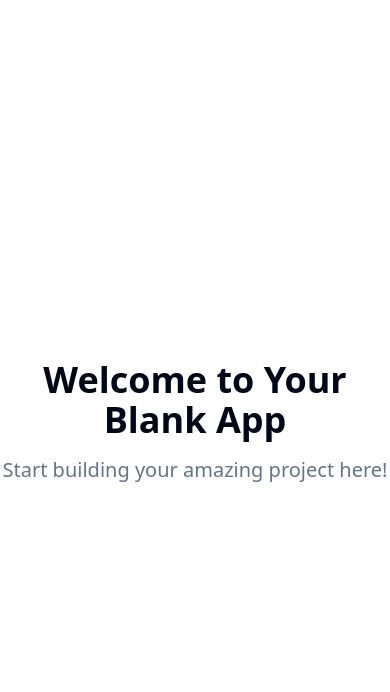
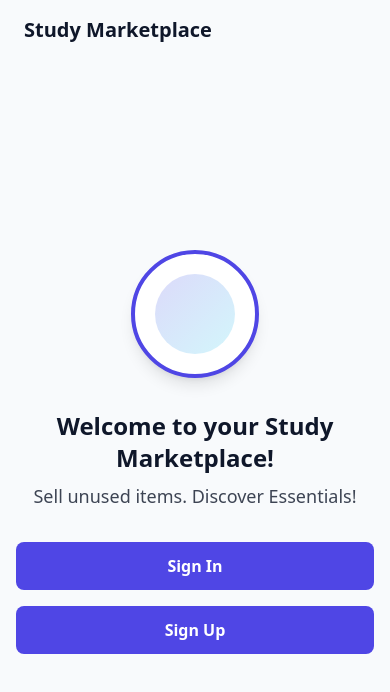
Before and after one commit to kashi-verma/StudentHelp, a React (Vite) app: page / in a window 390 px wide. Shown: the top 692 px of the page. Built offline with nearby package versions, Linux system fonts and the light colour scheme.

Commit message:
feat: Implement landing page component
Adds a responsive LandingPage component with a header, logo, tagline, and sign-in/sign-up buttons, styled with Tailwind CSS and adhering to the specified color palette and layout.

```diff
--- /dev/null
+++ b/src/components/AuthButtons.tsx
@@ -0,0 +1,34 @@
+
+import React from 'react';
+import Button from './Button';
+
+const AuthButtons = () => {
+  const handleSignIn = () => {
+    console.log('Sign In clicked');
+  };
+
+  const handleSignUp = () => {
+    console.log('Sign Up clicked');
+  };
+
+  return (
+    <div className="flex flex-col sm:flex-row gap-4 w-full max-w-sm mx-auto">
+      <Button
+        onClick={handleSignIn}
+        variant="primary"
+        className="flex-1"
+      >
+        Sign In
+      </Button>
+      <Button
+        onClick={handleSignUp}
+        variant="primary"
+        className="flex-1"
+      >
+        Sign Up
+      </Button>
+    </div>
+  );
+};
+
+export default AuthButtons;
--- /dev/null
+++ b/src/components/Button.tsx
@@ -0,0 +1,29 @@
+
+import React from 'react';
+
+interface ButtonProps {
+  children: React.ReactNode;
+  onClick?: () => void;
+  variant?: 'primary' | 'secondary';
+  className?: string;
+}
+
+const Button = ({ children, onClick, variant = 'primary', className = '' }: ButtonProps) => {
+  const baseClasses = "px-6 py-3 rounded-lg font-semibold text-white transition-all duration-200 transform hover:scale-105 focus:outline-none focus:ring-4 focus:ring-opacity-50";
+
+  const variantClasses = {
+    primary: "bg-[#4F46E5] hover:bg-[#22D3EE] focus:ring-[#22D3EE]",
+    secondary: "bg-[#22D3EE] hover:bg-[#4F46E5] focus:ring-[#4F46E5]"
+  };
+
+  return (
+    <button
+      onClick={onClick}
+      className={`${baseClasses} ${variantClasses[variant]} ${className}`}
+    >
+      {children}
+    </button>
+  );
+};
+
+export default Button;
--- /dev/null
+++ b/src/components/Header.tsx
@@ -0,0 +1,14 @@
+
+import React from 'react';
+
+const Header = () => {
+  return (
+    <header className="w-full px-6 py-4">
+      <h1 className="text-xl font-semibold text-[#0F172A]">
+        Study Marketplace
+      </h1>
+    </header>
+  );
+};
+
+export default Header;
--- /dev/null
+++ b/src/components/LandingPage.tsx
@@ -0,0 +1,24 @@
+
+import React from 'react';
+import Header from './Header';
+import Logo from './Logo';
+import Tagline from './Tagline';
+import AuthButtons from './AuthButtons';
+
+const LandingPage = () => {
+  return (
+    <div className="min-h-screen bg-[#F8FAFC] flex flex-col">
+      <Header />
+
+      <main className="flex-1 flex flex-col items-center justify-center px-4 py-12">
+        <div className="w-full max-w-md space-y-8 text-center">
+          <Logo />
+          <Tagline />
+          <AuthButtons />
+        </div>
+      </main>
+    </div>
+  );
+};
+
+export default LandingPage;
--- /dev/null
+++ b/src/components/Logo.tsx
@@ -0,0 +1,14 @@
+
+import React from 'react';
+
+const Logo = () => {
+  return (
+    <div className="flex justify-center mb-8">
+      <div className="w-32 h-32 rounded-full border-4 border-[#4F46E5] flex items-center justify-center bg-white shadow-lg">
+        <div className="w-20 h-20 rounded-full bg-gradient-to-br from-[#4F46E5] to-[#22D3EE] opacity-20"></div>
+      </div>
+    </div>
+  );
+};
+
+export default Logo;
--- /dev/null
+++ b/src/components/Tagline.tsx
@@ -0,0 +1,17 @@
+
+import React from 'react';
+
+const Tagline = () => {
+  return (
+    <div className="space-y-2">
+      <h2 className="text-2xl md:text-3xl font-bold text-[#0F172A]">
+        Welcome to your Study Marketplace!
+      </h2>
+      <p className="text-lg md:text-xl text-[#0F172A] opacity-80">
+        Sell unused items. Discover Essentials!
+      </p>
+    </div>
+  );
+};
+
+export default Tagline;
--- a/src/pages/Index.tsx
+++ b/src/pages/Index.tsx
@@ -1,14 +1,8 @@
-// Update this page (the content is just a fallback if you fail to update the page)
+
+import LandingPage from "../components/LandingPage";
 
 const Index = () => {
-  return (
-    <div className="min-h-screen flex items-center justify-center bg-background">
-      <div className="text-center">
-        <h1 className="text-4xl font-bold mb-4">Welcome to Your Blank App</h1>
-        <p className="text-xl text-muted-foreground">Start building your amazing project here!</p>
-      </div>
-    </div>
-  );
+  return <LandingPage />;
 };
 
 export default Index;
```
